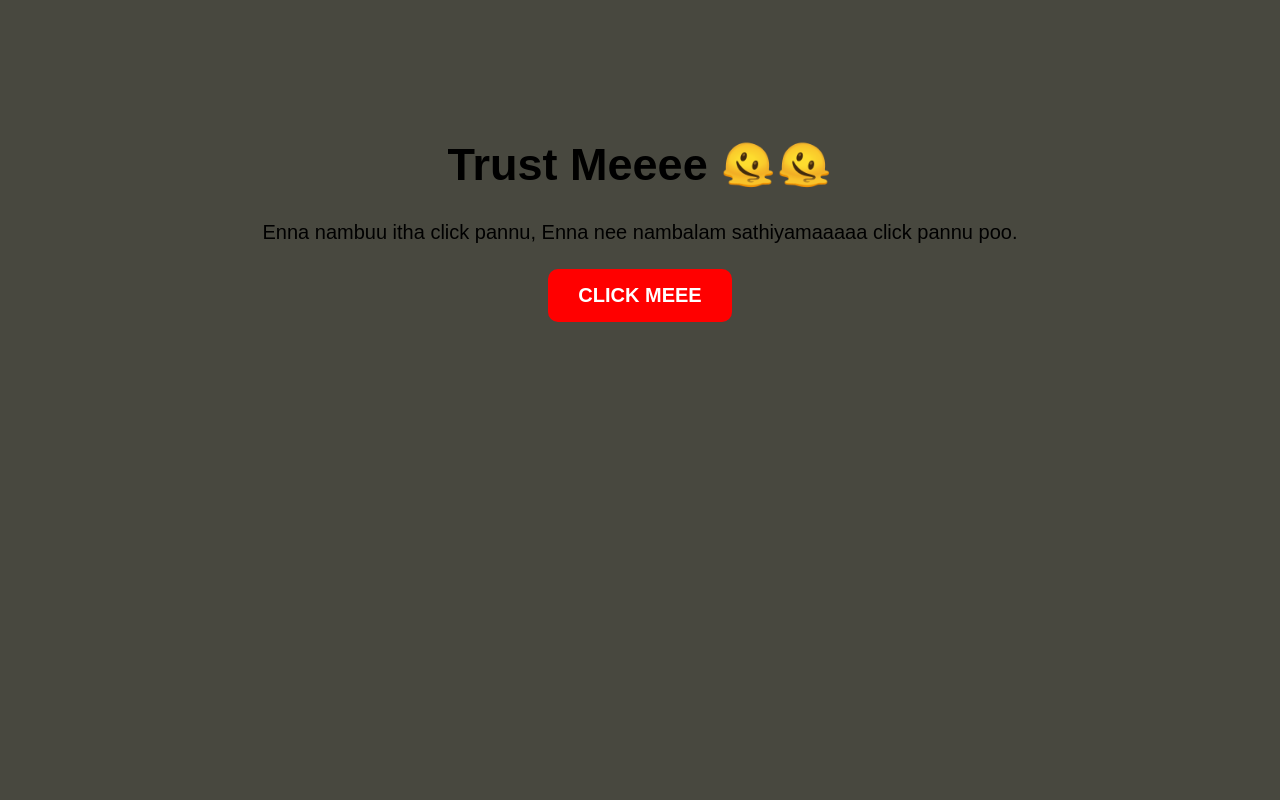
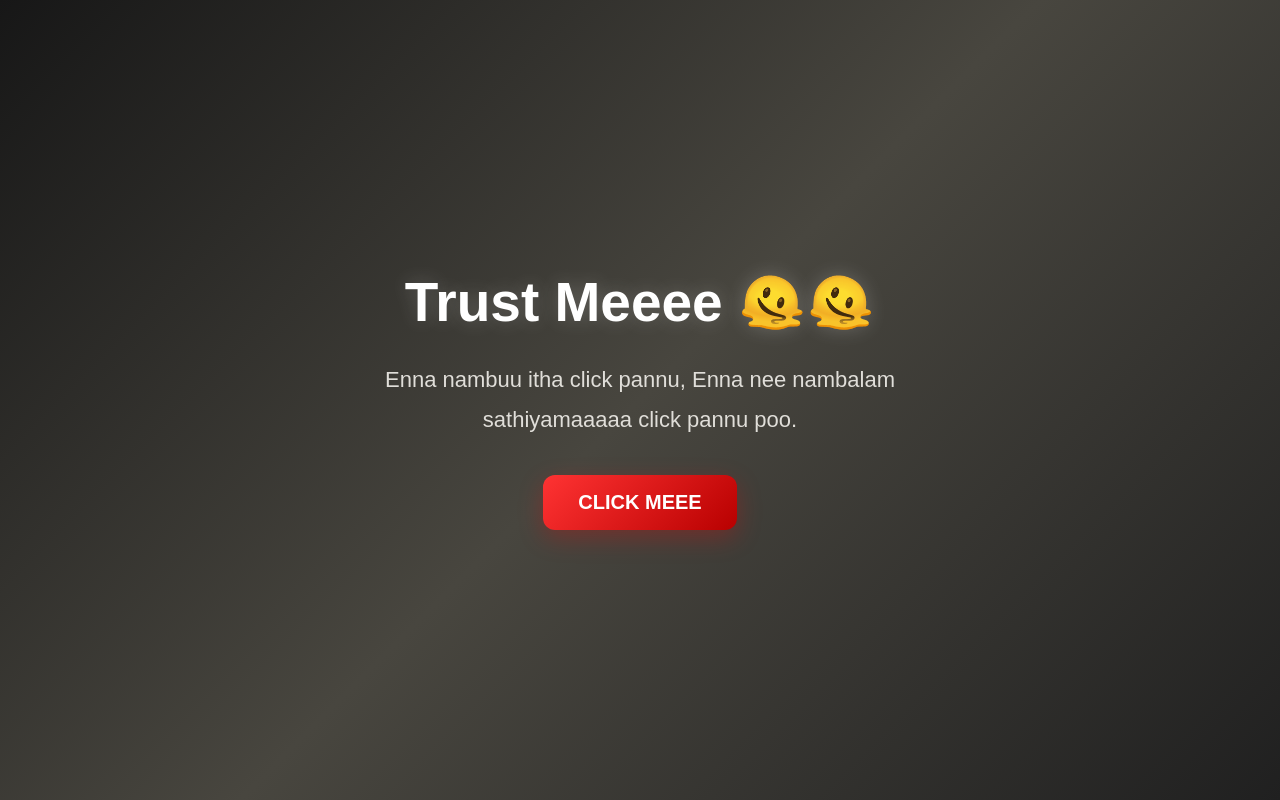
Before and after one commit to gssanjay12/tryMee, a plain HTML site: page index.html in a window 1280 px wide. Drawn offline with Linux system fonts and the light colour scheme.

Commit message:
Improve landing page styling

```diff
--- a/index.html
+++ b/index.html
@@ -1,31 +1,54 @@
 
 <!DOCTYPE html>
-<html>
+<html lang="en">
 <head>
+    <meta charset="UTF-8">
+    <meta name="viewport" content="width=device-width, initial-scale=1.0">
     <title>Trust-Me</title>
+
     <style>
+        * {
+            margin: 0;
+            padding: 0;
+            box-sizing: border-box;
+        }
+
         body {
-            background-color: rgb(72, 72, 63);
+            min-height: 100vh;
+            display: flex;
+            flex-direction: column;
+            justify-content: center;
+            align-items: center;
+            padding: 25px;
             text-align: center;
             font-family: Arial, sans-serif;
-            padding-top: 100px;
+            color: white;
+            background: linear-gradient(135deg, #171717, #48463f, #202020);
         }
 
         h1 {
-            font-size: 45px;
+            font-size: clamp(35px, 7vw, 55px);
+            margin-bottom: 25px;
+            color: #ffffff;
+            text-shadow: 0 0 20px rgba(255, 255, 255, 0.2);
         }
 
         p {
-            font-size: 20px;
-            margin: 25px;
+            max-width: 650px;
+            margin-bottom: 35px;
+            font-size: clamp(17px, 3vw, 22px);
+            line-height: 1.8;
+            color: #e0ded9;
         }
 
         button {
-            background-color: red;
+            background: linear-gradient(135deg, #ff3333, #b80000);
             border: none;
-            padding: 15px 30px;
-            border-radius: 10px;
+            border-radius: 12px;
+            padding: 16px 35px;
             cursor: pointer;
+            box-shadow: 0 8px 25px rgba(255, 0, 0, 0.25);
+            transition: transform 0.3s ease, box-shadow 0.3s ease;
         }
 
         button a {
@@ -36,8 +59,12 @@
         }
 
         button:hover {
-            background-color: darkred;
-            transform: scale(1.1);
+            transform: scale(1.08);
+            box-shadow: 0 10px 35px rgba(255, 0, 0, 0.45);
+        }
+
+        button:active {
+            transform: scale(0.96);
         }
     </style>
 </head>
@@ -46,14 +73,12 @@
     <h1>Trust Meeee 🫠🫠</h1>
 
     <p>
-        Enna nambuu itha click pannu, Enna nee nambalam sathiyamaaaaa click pannu poo.
+        Enna nambuu itha click pannu, Enna nee nambalam
+        sathiyamaaaaa click pannu poo.
     </p>
 
     <button>
-        <a href="video.html"
-           target="_blank">
-            CLICK MEEE
-        </a>
+        <a href="video.html" target="_blank">CLICK MEEE</a>
     </button>
 </body>
 </html>
```
